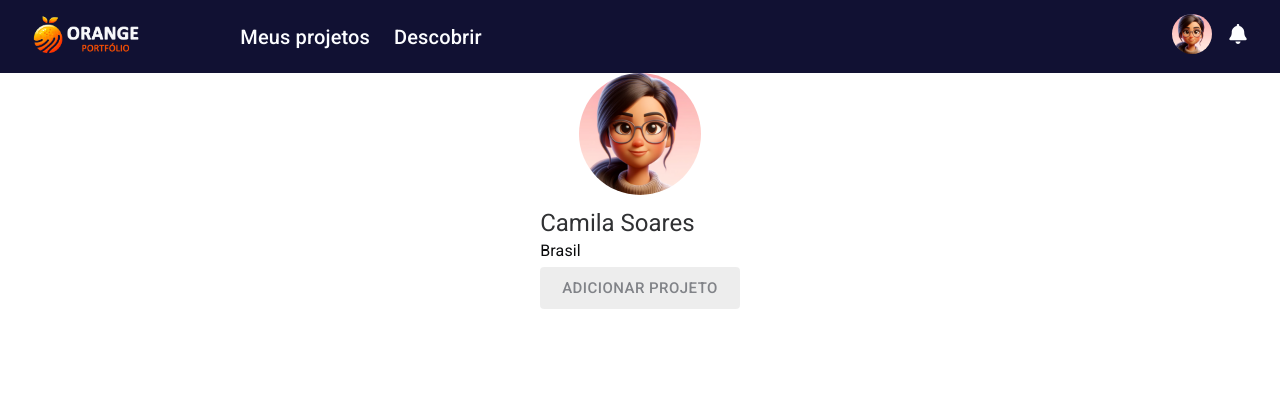
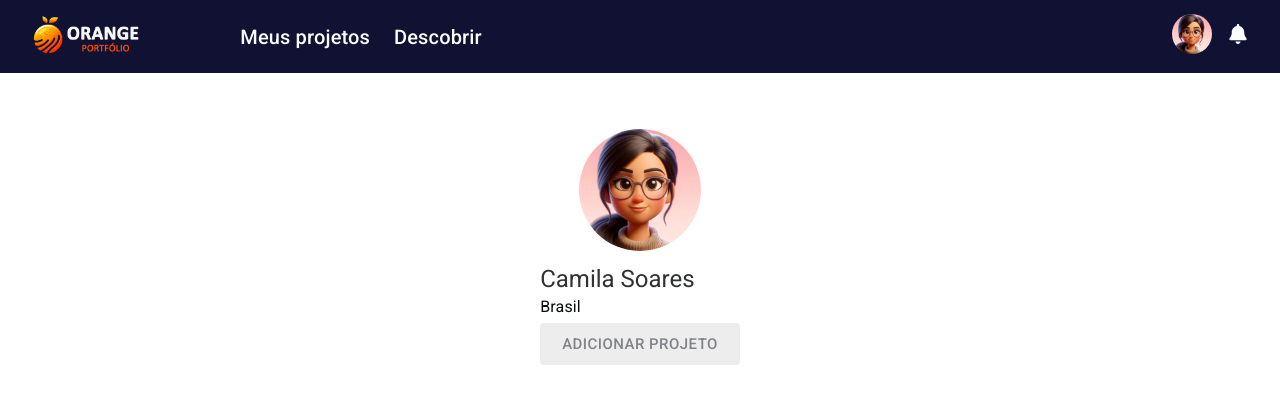
Before and after one commit to Hackathon-Orange-Juice-Squad-1/orange-notes_front-end, a React (Vite) app: page / in a window 1280 px wide. Shown: the top 404 px of the page. Built offline with nearby package versions, Linux system fonts and the light colour scheme.

Commit message:
Add padding to Main container inside the Home Page

```diff
--- a/src/pages/Home/styles.js
+++ b/src/pages/Home/styles.js
@@ -19,5 +19,7 @@ export const Main = styled.main`
 
     width: 100%;
 
+    padding: 5.6rem 8rem;
+
     overflow-y: auto;
 `;
```
